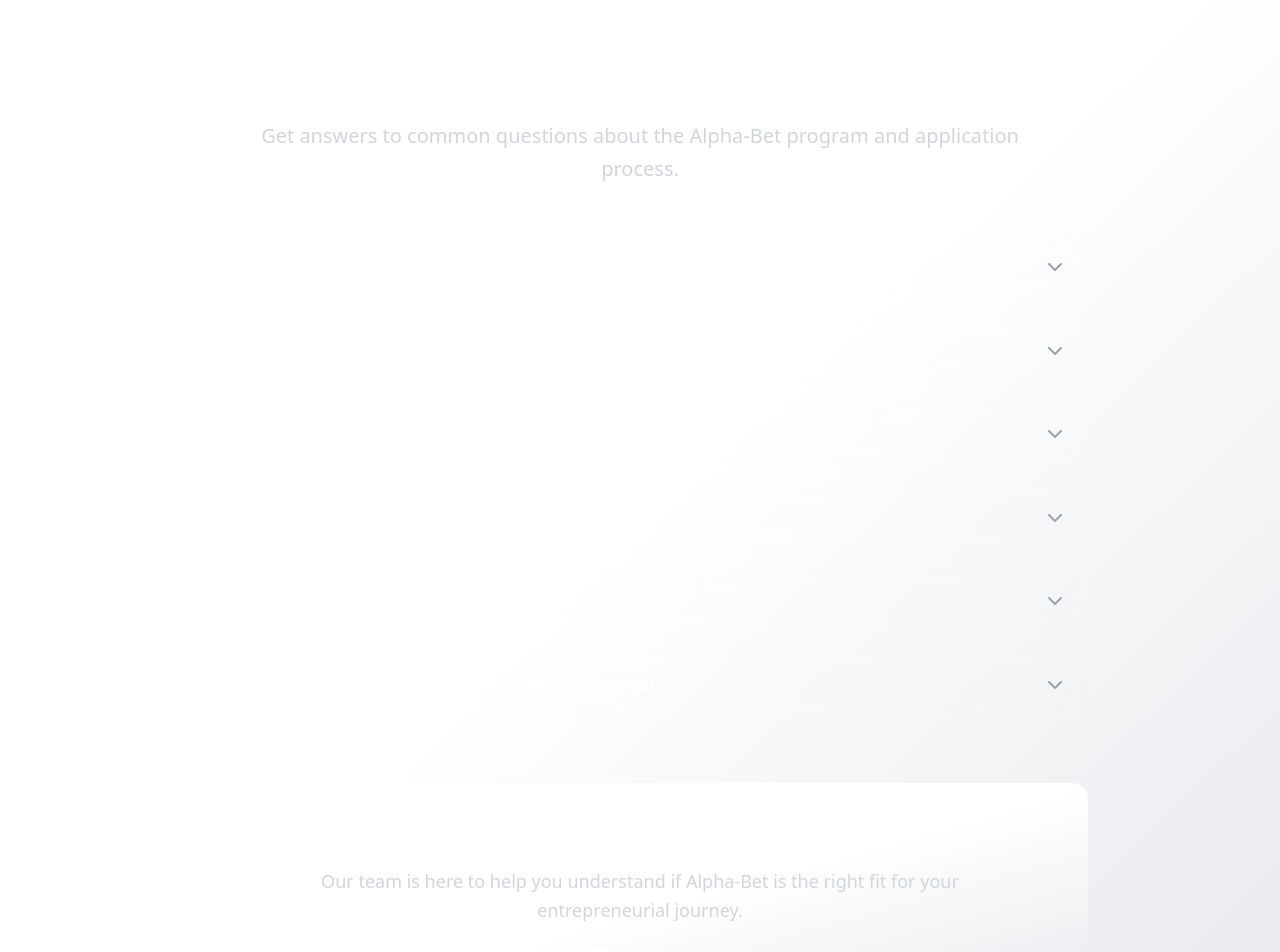
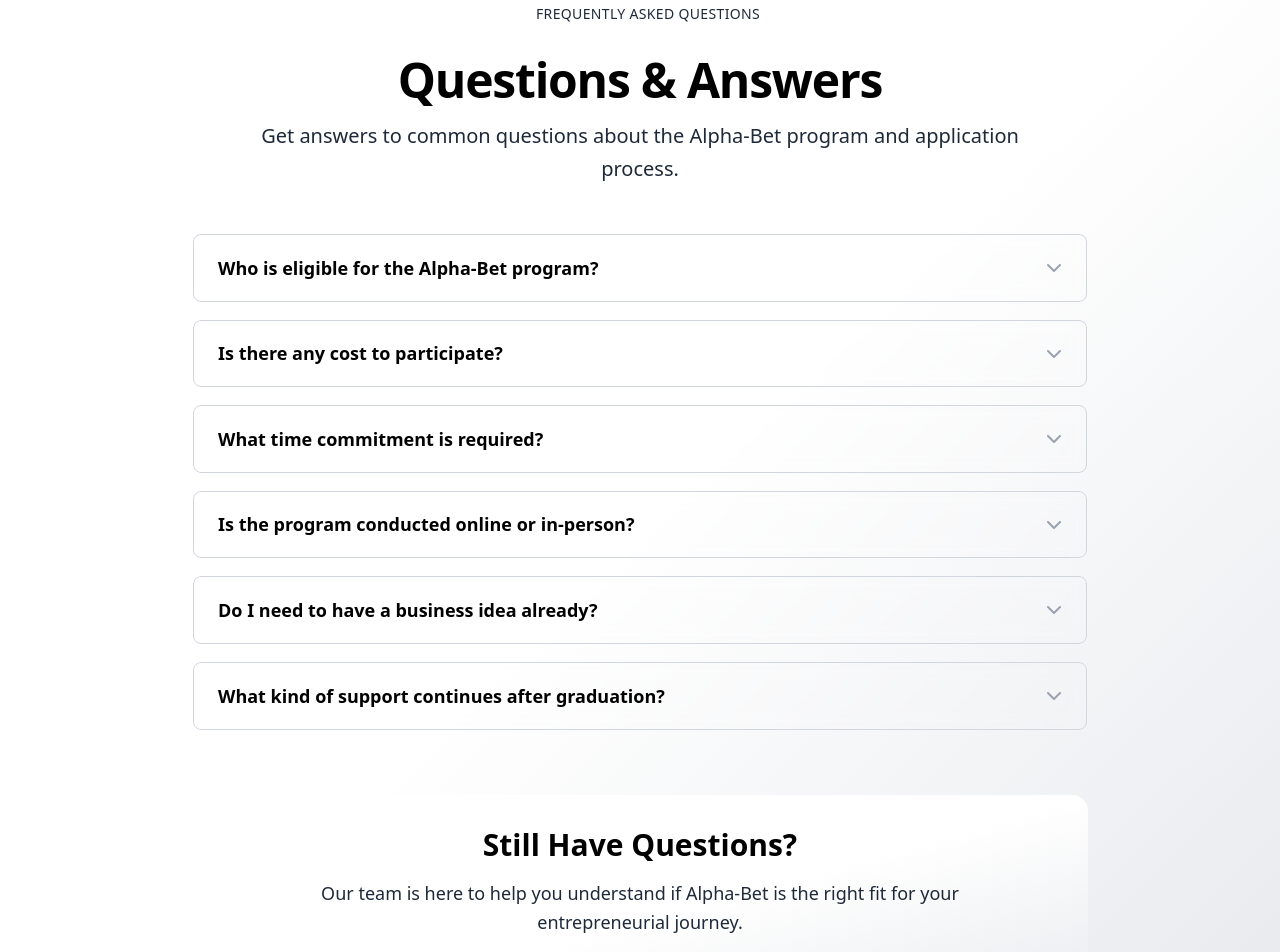
Before and after one commit to tamirSida/alphabet-website, a Next.js app: page /home in a window 1280 px wide. Shown: the part 4360-5312 px from the top of the page. Built offline with nearby package versions, Linux system fonts and the light colour scheme; no server answers; the database is empty.

Commit message:
faq done

```diff
--- a/components/public/faq-section.tsx
+++ b/components/public/faq-section.tsx
@@ -124,14 +124,14 @@
         <div className="text-center mb-12">
           <div className="inline-flex items-center gap-2 bg-white/10 backdrop-blur-sm rounded-full px-4 py-2 mb-6">
             <div className="w-2 h-2 bg-white rounded-full"></div>
-            <span className="text-white/80 text-sm font-medium tracking-wide">FREQUENTLY ASKED QUESTIONS</span>
+            <span className="text-gray-800 text-sm font-medium tracking-wide">FREQUENTLY ASKED QUESTIONS</span>
           </div>
 
-          <h2 className="text-3xl sm:text-4xl md:text-5xl font-bold text-white mb-4 tracking-tight">
+          <h2 className="text-3xl sm:text-4xl md:text-5xl font-bold text-black mb-4 tracking-tight">
             Questions & Answers
           </h2>
 
-          <p className="text-lg sm:text-xl text-gray-300 max-w-3xl mx-auto leading-relaxed">
+          <p className="text-lg sm:text-xl text-gray-800 max-w-3xl mx-auto leading-relaxed">
             Get answers to common questions about the Alpha-Bet program and application process.
           </p>
         </div>
@@ -181,9 +181,9 @@
               {/* Question Header */}
               <button
                 onClick={() => handleFAQClick(faq.id)}
-                className="w-full px-6 py-5 text-left flex items-center justify-between hover:bg-white/5 transition-colors"
+                className="w-full px-6 py-5 text-left flex items-center justify-between hover:bg-gray-100 transition-colors border border-gray-300 rounded-lg"
               >
-                <h3 className="text-lg font-semibold text-white pr-8 leading-tight">
+                <h3 className="text-lg font-semibold text-black pr-8 leading-tight">
                   {faq.question}
                 </h3>
                 <div className="flex-shrink-0 text-gray-400">
@@ -211,11 +211,11 @@
 
         {/* Bottom CTA */}
         <div className="mt-16 text-center">
-          <div className="bg-gradient-to-br from-white via-white to-gray-200 rounded-2xl p-8 text-white">
+          <div className="bg-gradient-to-br from-white via-white to-gray-200 rounded-2xl p-8 text-black">
             <h3 className="text-2xl sm:text-3xl font-bold mb-4">
               Still Have Questions?
             </h3>
-            <p className="text-lg text-gray-300 leading-relaxed mb-6 max-w-2xl mx-auto">
+            <p className="text-lg text-gray-800 leading-relaxed mb-6 max-w-2xl mx-auto">
               Our team is here to help you understand if Alpha-Bet is the right fit for your entrepreneurial journey.
             </p>
             <div className="flex flex-col sm:flex-row gap-4 justify-center">
```
